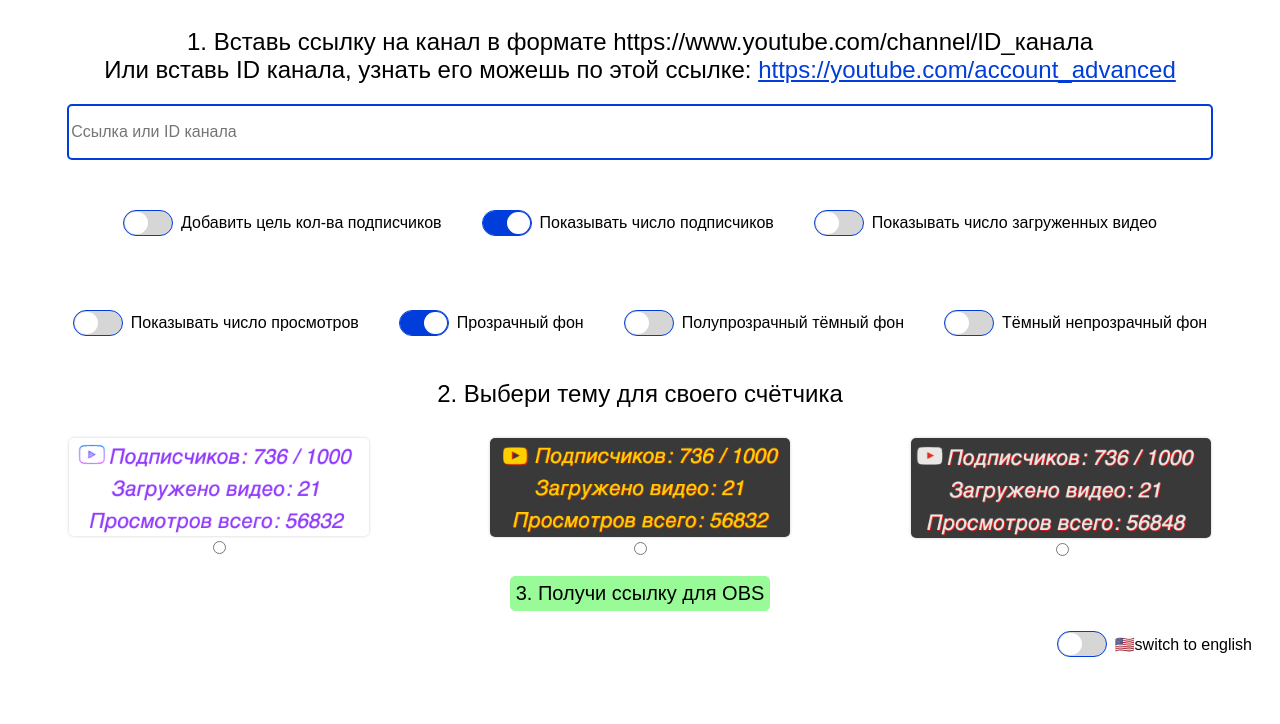
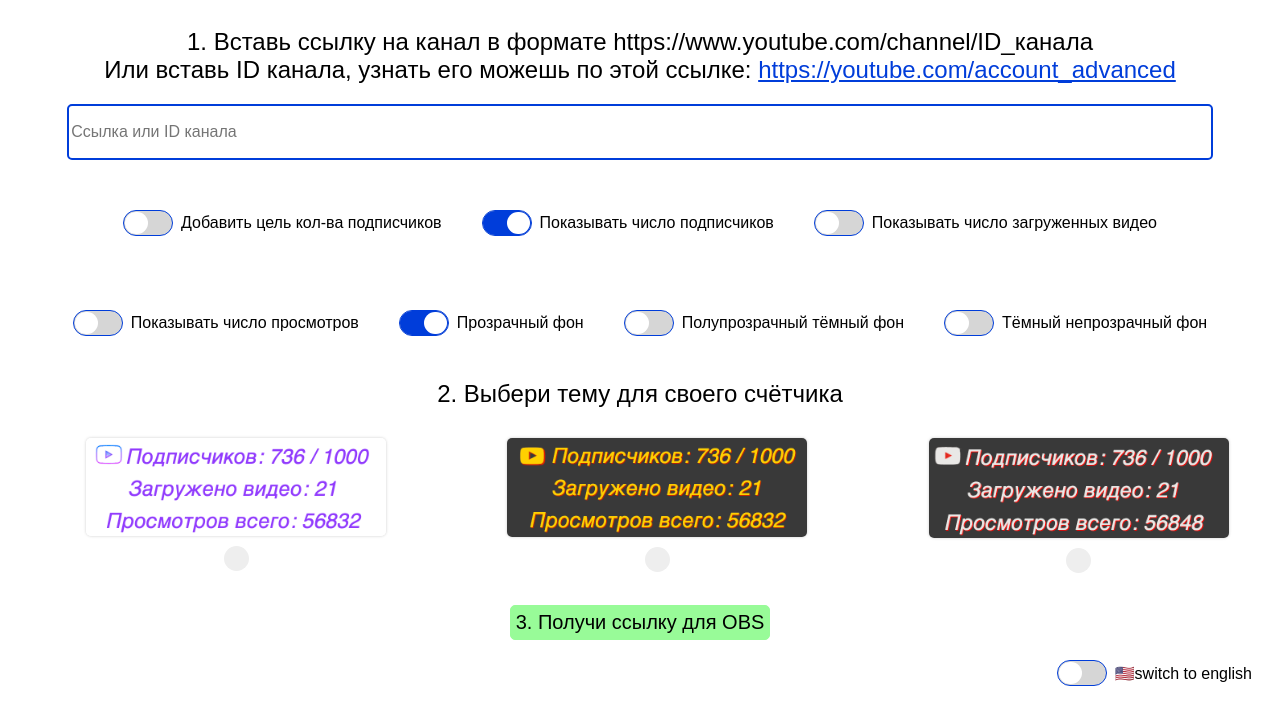
Before and after one commit to LexaPetrov/obs-subs, a React (Create React App) app: page / in a window 1280 px wide. Shown: the top 724 px of the page. Built offline with nearby package versions, Linux system fonts and the light colour scheme.

Commit message:
new checkbox

```diff
--- a/src/components/Main.js
+++ b/src/components/Main.js
@@ -214,7 +214,7 @@ export default props => {
 
                     <div className='themes'>
                         <div className='themeItem'>
-                            <label htmlFor='theme1'>
+                            <label htmlFor='theme1'  className="container">
                                 <input onClick={() => {
                                     setState({
                                         ...state,
@@ -225,10 +225,11 @@ export default props => {
                                     })
                                 }} type="radio" name="theme" id='theme1' value="1" />
                                 <img alt='' src={lang === 'ru' ? 'theme1.png' : 'theme1_eng.png'} />
+                                <span className="checkmark"></span>
                             </label>
                         </div>
                         <div className='themeItem'>
-                            <label htmlFor='theme2'>
+                            <label htmlFor='theme2' className="container">
                                 <input onClick={() => {
                                     setState({
                                         ...state,
@@ -239,10 +240,11 @@ export default props => {
                                     })
                                 }} type="radio" id='theme2' name="theme" value="2" />
                                 <img alt='' src={lang === 'ru' ? 'theme2.png' : 'theme2_eng.png'} />
+                                <span className="checkmark"></span>
                             </label>
                         </div>
                         <div className='themeItem'>
-                            <label htmlFor='theme3'>
+                            <label htmlFor='theme3'  className="container">
                                 <input onClick={() => {
                                     setState({
                                         ...state,
@@ -253,6 +255,7 @@ export default props => {
                                     })
                                 }} type="radio" name="theme" id='theme3' value="3" />
                                 <img alt='' src={lang === 'ru' ? 'theme3.png' : 'theme3_eng.png'} />
+                                <span className="checkmark"></span>
                             </label>
                         </div>
                     </div>
--- a/src/index.css
+++ b/src/index.css
@@ -90,7 +90,7 @@ input[type="number"] {
 
 .themeItem label {
   display: flex;
-  flex-direction: column-reverse;
+  flex-direction: column;
   justify-content: center;
   align-items: center;
 }
@@ -281,6 +281,70 @@ input[type="radio"]:checked + img {
   transform: translate3d(25%, 0, 0);
 }
 
+/* The container */
+.container {
+  display: block;
+  position: relative;
+  padding-left: 35px;
+  margin-bottom: 12px;
+  cursor: pointer;
+  font-size: 22px;
+  -webkit-user-select: none;
+  -moz-user-select: none;
+  -ms-user-select: none;
+  user-select: none;
+}
+
+/* Hide the browser's default radio button */
+.container input {
+  position: absolute;
+  opacity: 0;
+  cursor: pointer;
+}
+
+/* Create a custom radio button */
+.checkmark {
+  position: relative;
+  height: 25px;
+  width: 25px;
+  background-color: #eee;
+  border-radius: 50%;
+  margin-top: 10px;
+}
+
+/* On mouse-over, add a grey background color */
+.container:hover input ~ .checkmark {
+  background-color: #ccc;
+}
+
+/* When the radio button is checked, add a blue background */
+.container input:checked ~ .checkmark {
+  /* background-color: #2196F3; */
+  background-color: #003dda;
+}
+
+/* Create the indicator (the dot/circle - hidden when not checked) */
+.checkmark:after {
+  content: "";
+  position: absolute;
+  display: none;
+}
+
+/* Show the indicator (dot/circle) when checked */
+.container input:checked ~ .checkmark:after {
+  display: block;
+}
+
+/* Style the indicator (dot/circle) */
+.container .checkmark:after {
+ 	top: 9px;
+	left: 9px;
+	width: 8px;
+	height: 8px;
+	border-radius: 50%;
+	background: white;
+}
+
 @media screen and (max-width: 390px) {
   h2 {
     font-size: 16px;
@@ -307,4 +371,12 @@ input[type="radio"]:checked + img {
   .go {
     font-size: 16px;
   }
+
+  .tools {
+    justify-content: left;
+    /* font-size: 14px; */
+  }
+  .label-text {
+    text-align: left;
+  }
 }
```
